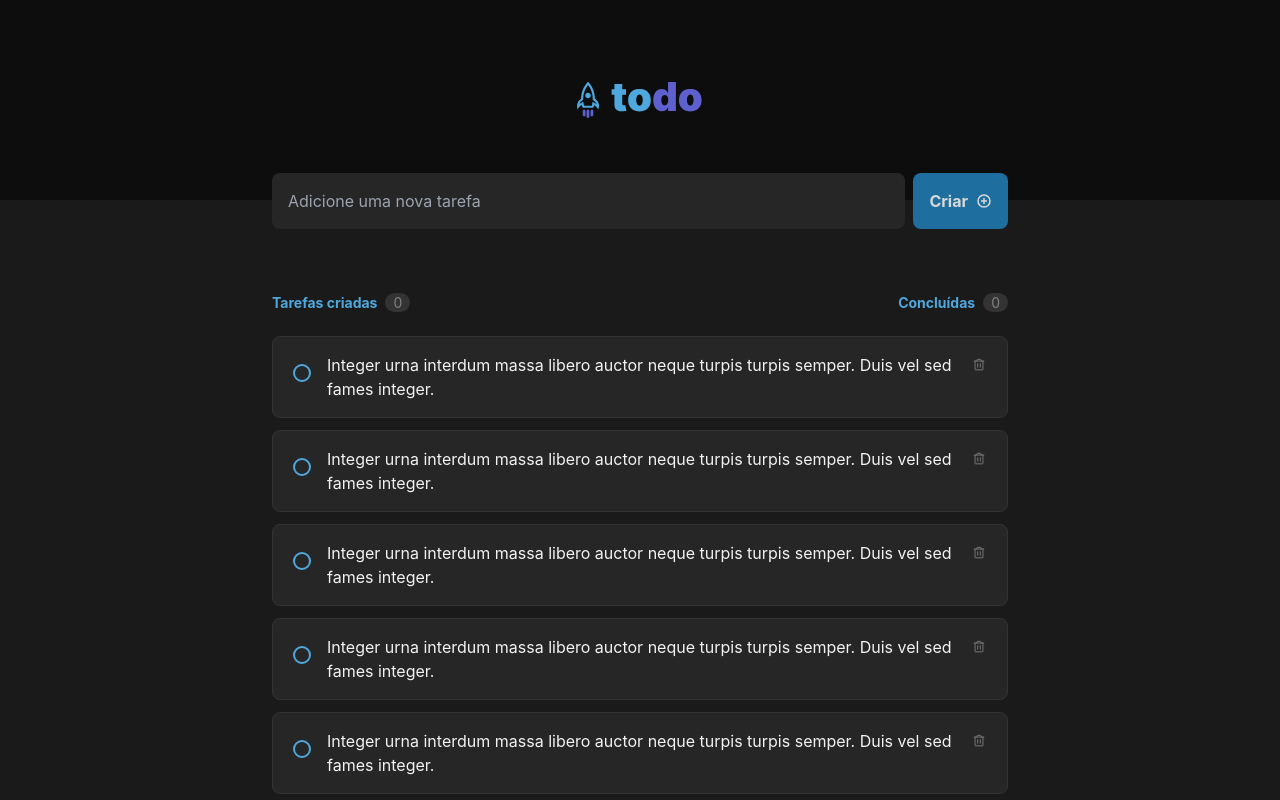
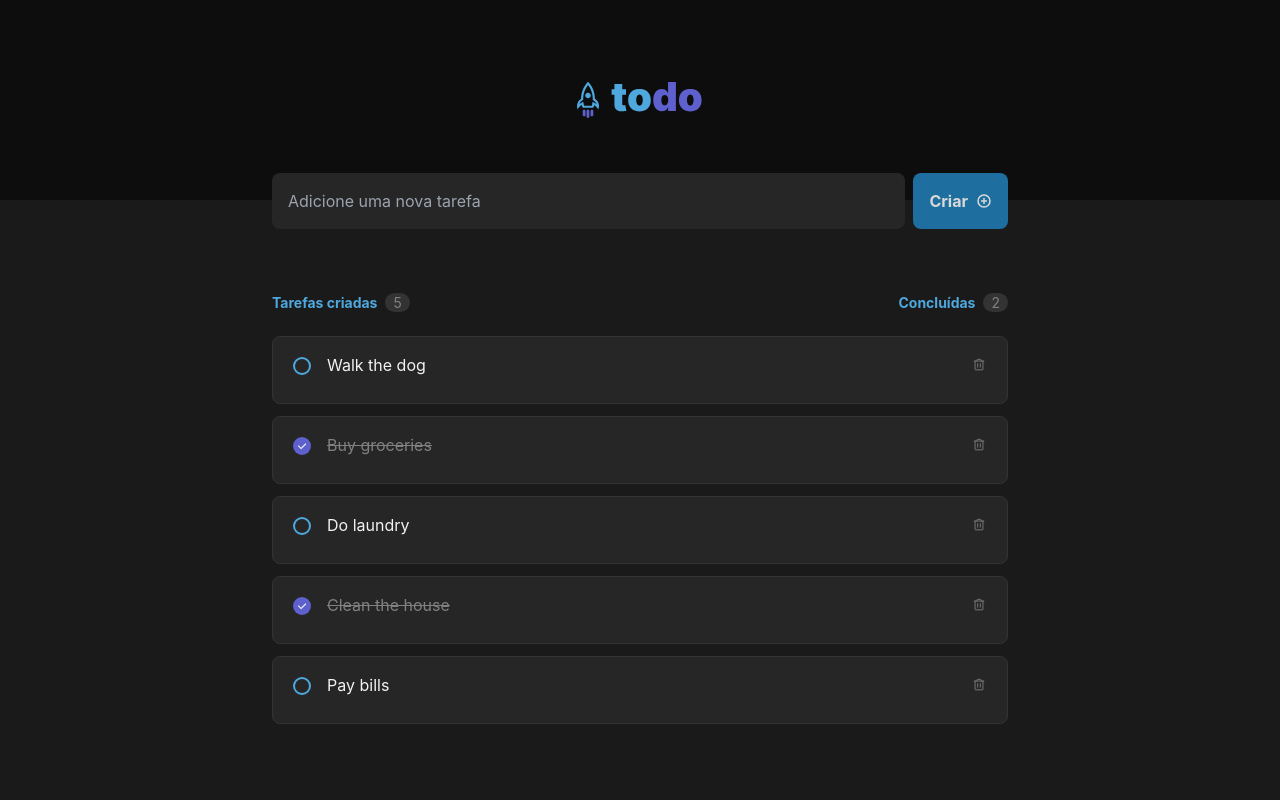
Before and after one commit to marcusdavanco/todo-list, a React (Vite) app: page / in a window 1280 px wide. Built offline with nearby package versions, Linux system fonts and the light colour scheme.

Commit message:
feat: tasklist update

```diff
--- a/src/Components/TaskList/Header.tsx
+++ b/src/Components/TaskList/Header.tsx
@@ -1,16 +1,29 @@
-export function Header() {
+import { TaskType } from "./Task";
+
+interface TaskHeaderProps {
+  tasks: TaskType[];
+}
+
+export function Header({ tasks }: TaskHeaderProps) {
+  const finishedTasks = tasks.reduce((acc, task) => {
+    if (task.isChecked) {
+      return acc + 1;
+    }
+    return acc;
+  }, 0);
+
   return (
     <header className="flex w-[736px] justify-between mb-6 box h-[19px]">
       <div className="flex gap-2">
         <span className="text-blue-500 font-bold text-sm">Tarefas criadas</span>
         <div className="flex font-gray-200 bg-gray-400 px-2 rounded-full text-[14px] items-center">
-          0
+          {tasks.length}
         </div>
       </div>
       <div className="flex gap-2">
         <span className="text-blue-500 font-bold text-sm">Concluídas</span>
         <div className="flex font-gray-200 bg-gray-400 px-2 rounded-full text-[14px] items-center">
-          0
+          {finishedTasks}
         </div>
       </div>
     </header>
--- a/src/Components/TaskList/Task.tsx
+++ b/src/Components/TaskList/Task.tsx
@@ -1,23 +1,51 @@
 import { Trash } from "phosphor-react";
 
-export function Task() {
+export interface TaskType {
+  id: string;
+  text: string;
+  isChecked: boolean;
+}
+
+interface TaskProps {
+  task: TaskType;
+  onDeleteTask: (id: string) => void;
+  onUpdateTask: (id: string) => void;
+}
+
+export function Task({
+  task: { id, text, isChecked },
+  onDeleteTask,
+  onUpdateTask,
+}: TaskProps) {
+  function handleDeleteTask() {
+    onDeleteTask(id);
+  }
+
+  function handleChange() {
+    onUpdateTask(id);
+  }
+
   return (
     <article className="bg-gray-500 p-4 rounded-lg border-gray-400 border-[1px] w-[736px] flex justify-between">
       <div className="flex gap-3">
-        {/* TODO: Fix */}
         <div className="flex items-center mb-2">
           <input
+            checked={isChecked}
             type="checkbox"
+            onChange={handleChange}
             className={`appearance-none relative p-1 h-[26px] before:inline-block before:w-[18px] before:p-1 before:h-[18px] before:bg-transparent before:absolute: before:left-0 before:rounded-full before:border-2 before:border-blue-500 before:transition before:duration-200 before:opacity-100 before:checked:opacity-0 after:inline-block after:w-[18px] after:h-[18px] after:left-[4px] after:top-[4px] after:checked:bg-purple-700 after:absolute after:rounded-full after:border-2 after:border-none after:transition after:duration-200 after:opacity-100 after:checked:opacity-100 after:checked:bg-checkmark after:checked:bg-no-repeat after:checked:bg-center after:checked:bg-auto`}
           />
         </div>
 
-        <span className="w-[632px] text-gray-100">
-          Integer urna interdum massa libero auctor neque turpis turpis semper.
-          Duis vel sed fames integer.
+        <span
+          className={`w-[632px] ${
+            isChecked ? "text-gray-300 line-through" : "text-gray-100"
+          }  `}
+        >
+          {text}
         </span>
       </div>
-      <button className="h-fit hover:text-red-500">
+      <button className="h-fit hover:text-red-500" onClick={handleDeleteTask}>
         <Trash size={14} className="m-[5px] " />
       </button>
     </article>
--- a/src/Components/TaskList/index.tsx
+++ b/src/Components/TaskList/index.tsx
@@ -1,19 +1,55 @@
+import { useState } from "react";
 import { EmptyList } from "./EmptyList";
 import { Header } from "./Header";
-import { Task } from "./Task";
+import { Task, TaskType } from "./Task";
 
 export function TaskList() {
-  const tasks = [1, 2, 3, 4, 5];
+  const [tasks, setTasks] = useState<TaskType[]>([
+    { id: "1", text: "Walk the dog", isChecked: false },
+    { id: "2", text: "Buy groceries", isChecked: true },
+    { id: "3", text: "Do laundry", isChecked: false },
+    { id: "4", text: "Clean the house", isChecked: true },
+    { id: "5", text: "Pay bills", isChecked: false },
+  ]);
+
+  function deleteTask(taskToDelete: string) {
+    setTasks(tasks.filter((task) => task.id !== taskToDelete));
+  }
+
+  function updateTaskStatus(taskToUpdate: string) {
+    const taskIndex = tasks.findIndex((task) => task.id === taskToUpdate);
+
+    const updatedTask = {
+      ...tasks[taskIndex],
+      isChecked: !tasks[taskIndex].isChecked,
+    };
+
+    const updatedTasks = [...tasks];
+    updatedTasks[taskIndex] = updatedTask;
+
+    setTasks(updatedTasks);
+  }
 
   return (
     <div className="gap-6">
-      <Header />
-      {/* <EmptyList /> */}
-      <div className="flex flex-col gap-3">
-        {tasks.map((task) => {
-          return <Task />;
-        })}
-      </div>
+      <Header tasks={tasks} />
+
+      {tasks.length === 0 ? (
+        <EmptyList />
+      ) : (
+        <div className="flex flex-col gap-3">
+          {tasks.map((task) => {
+            return (
+              <Task
+                key={task.id}
+                task={task}
+                onDeleteTask={deleteTask}
+                onUpdateTask={updateTaskStatus}
+              />
+            );
+          })}
+        </div>
+      )}
     </div>
   );
 }
```
